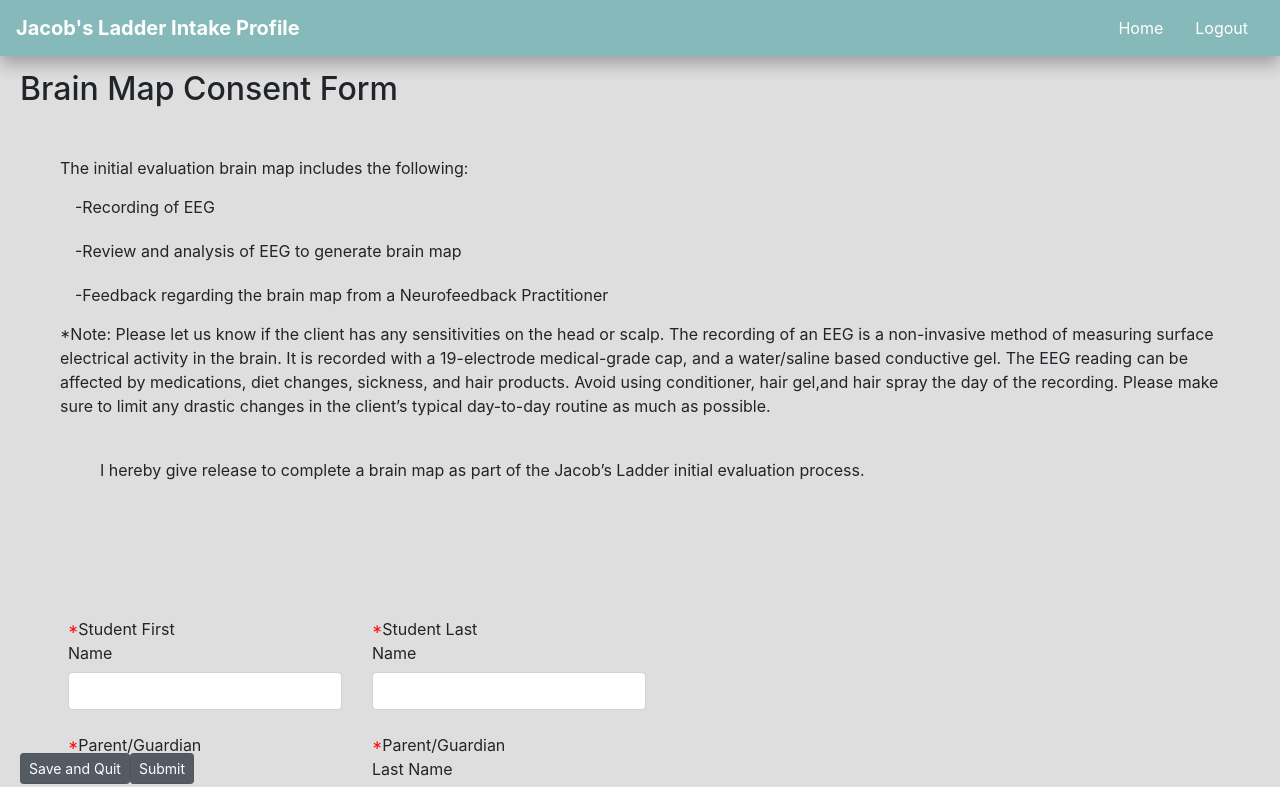
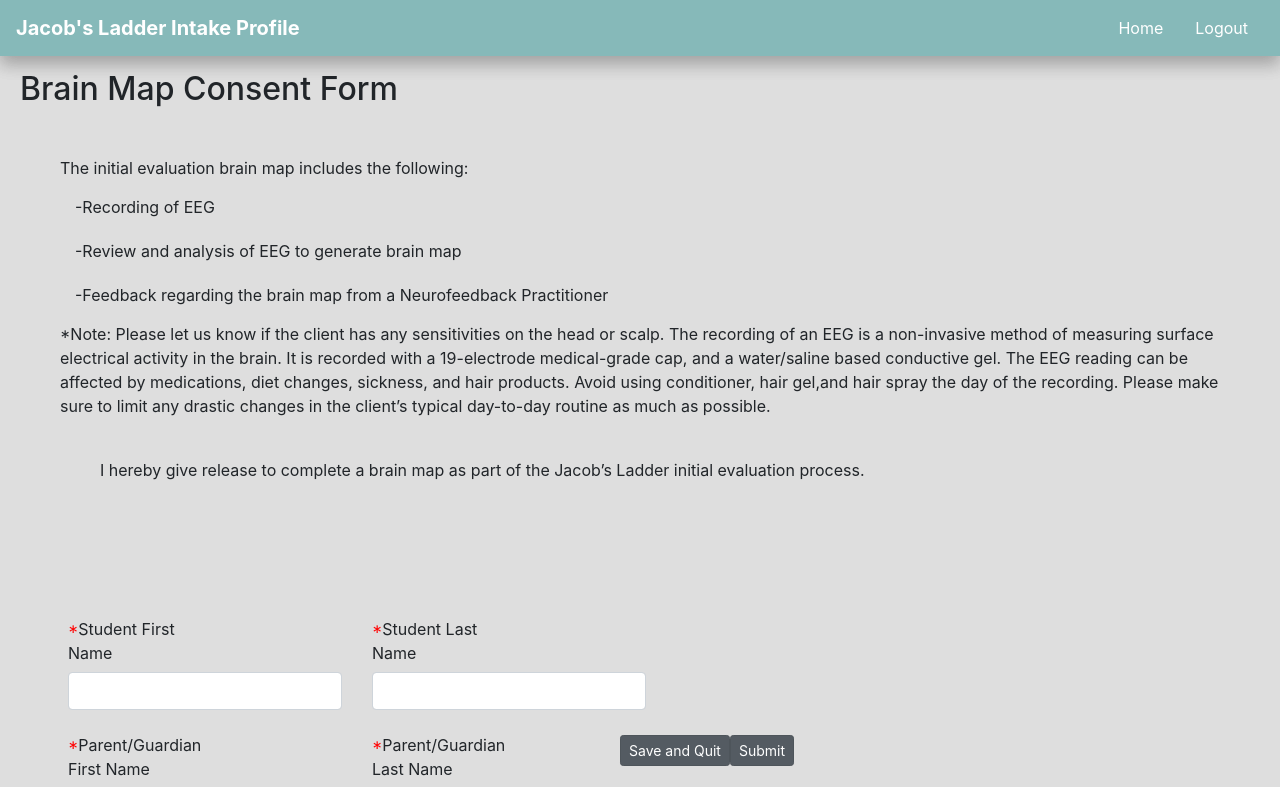
Before and after one commit to JacobsLadderIntake/FrontEndReact, a React (Create React App) app: page /bmc in a window 1280 px wide. Shown: the top 787 px of the page. Built offline with nearby package versions, Linux system fonts and the light colour scheme; no server answers.

Commit message:
added navigation back to parent table upon button press

```diff
--- a/src/Forms/BrainMapConsent.js
+++ b/src/Forms/BrainMapConsent.js
@@ -1,10 +1,12 @@
 import React, { Component } from 'react';
 import Header from '../Header/Header';
-import FormFooter from '../FormFrame/FormFooter';
+import ParentTable from "../Parent-Home/ParentTable";
 import './brainMapConsent.css';
+import { Redirect } from "react-router-dom";
 import {
     Col,
     Button,
+    ButtonToolbar,
     FormGroup,
     FormFeedback,
     Input,
@@ -22,12 +24,14 @@
         this.state = {
             errors: [],
             fields: [],
-            isAdminChecked: false,
             submitButtonPressed: false,
             saveButtonPressed:false
         };
 
         this.goBack = this.goBack.bind(this);
+        this.handleChange = this.handleChange.bind(this);
+        this.handleSaveAndQuit = this.handleSaveAndQuit.bind(this);
+        this.handleSubmit = this.handleSubmit.bind(this);
     }
 
     goBack(event) {
@@ -38,7 +42,7 @@
         let fields = this.state.fields;
         fields[field] = e.target.value;
         this.validate();
-        this.setState({fields});
+        this.setState({fields: fields});
     }
 
     validate() {
@@ -48,7 +52,7 @@
         let errors = {};
         let formIsValid = true;
 
-        if (this.state.submitButtonHit) {
+        if (this.state.submitButtonPressed) {
             if (!fields["studentFirstName"]) {
                 formIsValid = false;
                 errors["studentFirstName"] = "Cannot be empty";
@@ -81,7 +85,7 @@
 
     handleSubmit(event) {
         event.preventDefault();
-        this.state.submitButtonHit = true;
+        this.setState({submitButtonPressed: true});
         if (this.validate()) {
             //NEED TO UPDATE DATABASE
             this.props.history.push("/parenthome")
@@ -92,12 +96,13 @@
 
     handleSaveAndQuit(event) {
         event.preventDefault();
+        this.setState({saveButtonPressed: true});
         //UPDATE DATABASE
-        this.props.history.push("/parenthome");
+        this.props.history.push("/parenthome")
     }
 
     renderFields() {
-        const {errors} = this.state;
+        const {errors} = this.state.errors;
         return (
           <fieldset>
               <div className = "question-fields">
@@ -251,7 +256,16 @@
                 </div>
                 <div> {this.renderText()} </div>
                 <div> {this.renderFields()} </div>
-                <FormFooter/>
+                <div className="formFooter">
+                    <ButtonToolbar className="">
+                        <Button variant="outline-secondary" size="sm" onClick={this.handleSaveAndQuit} active>
+                            Save and Quit
+                        </Button>
+                        <Button variant="secondary" size="sm" onClick={this.handleSubmit} active>
+                            Submit
+                        </Button>
+                    </ButtonToolbar>
+                </div>
             </div>
         );
     };
--- a/src/Forms/brainMapConsent.css
+++ b/src/Forms/brainMapConsent.css
@@ -17,3 +17,12 @@
 .side-by-side-style {
     padding: 0em 1em;
 }
+
+.formFooter {
+    width:100%;
+    height:22px;
+    padding-top:20px;
+    padding-bottom:20px;
+    padding-left:600px;
+    bottom: 45px;/*and to the left of the window.*/
+}
```
